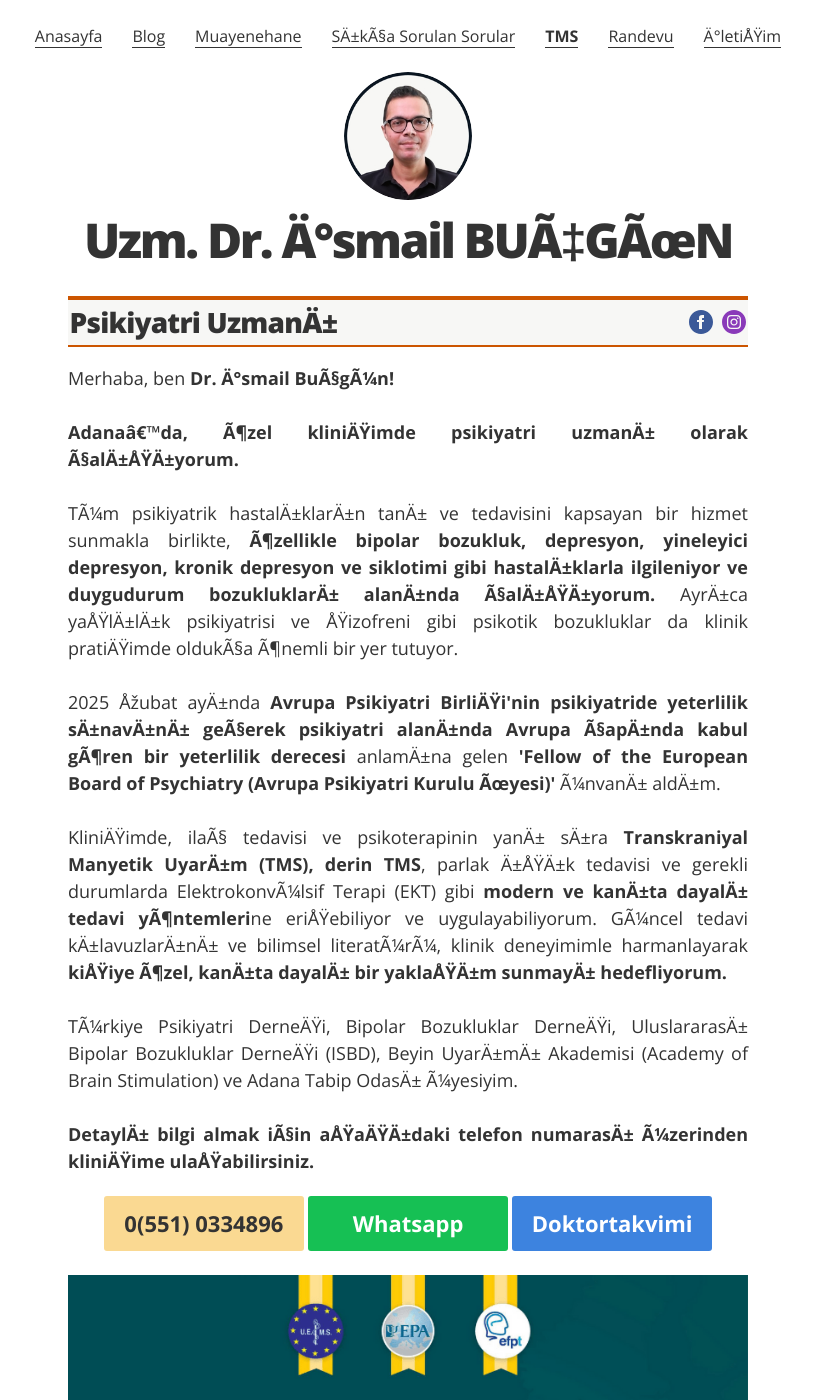
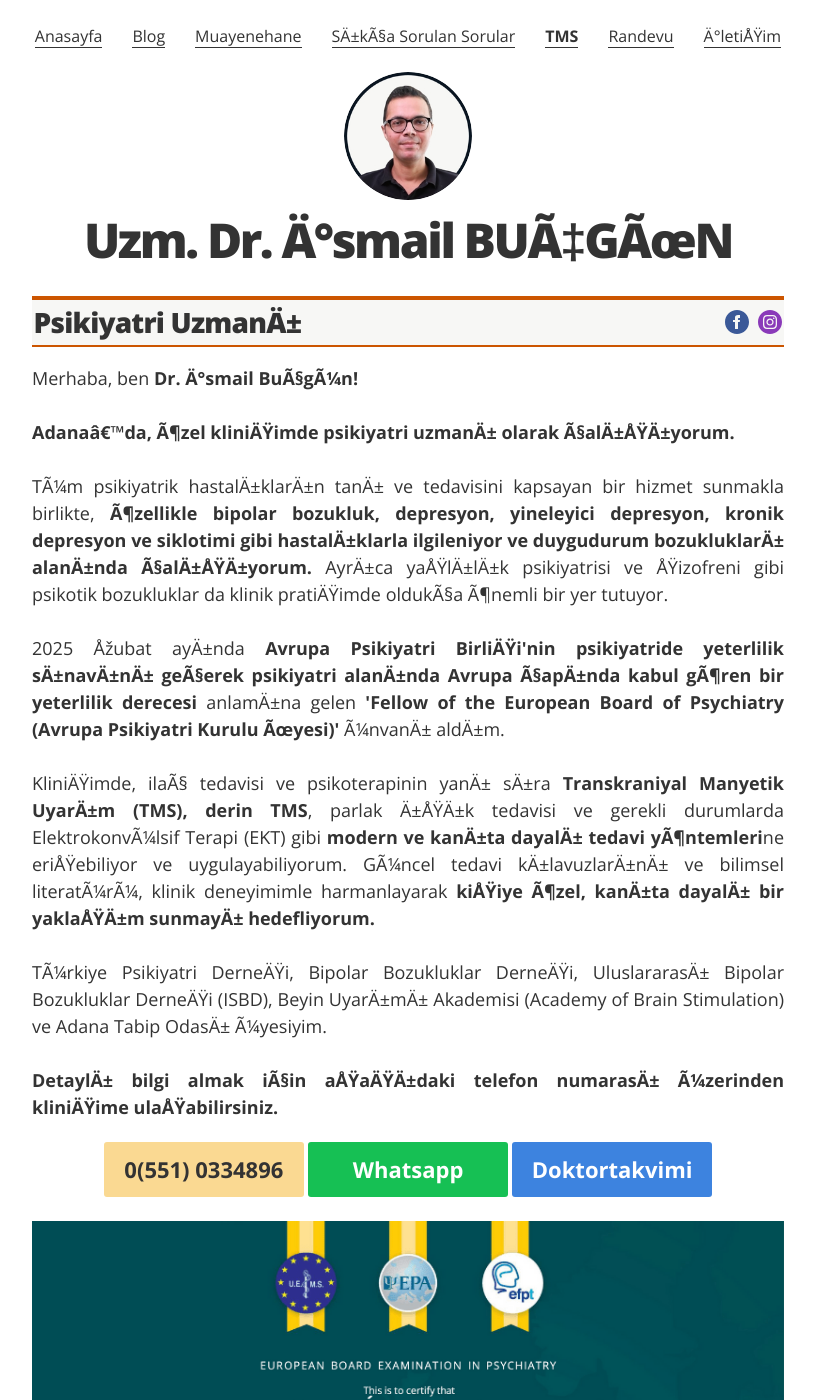
Before and after one commit to ibucgun/ibucgun.github.io, a Jekyll site: the page built from index.html, in a window 1280 px wide and 1400 px high. Shown: the whole window, without its empty margins (232-1047 px from the left). Built offline with Jekyll 4.4.1, drawn with Linux system fonts in a browser that asks for light colours.

Commit message:
Update _base.scss

```diff
--- a/_sass/_base.scss
+++ b/_sass/_base.scss
@@ -22,7 +22,7 @@ body{
 .wrapper:after { content:""; display:table; }
 .wrapper:after { clear: both; }
 .wrapper {
-  max-width: 728px;
+  max-width: 800px;
   padding: 0 24px;
   margin: 0 auto;
   zoom: 1;
```
